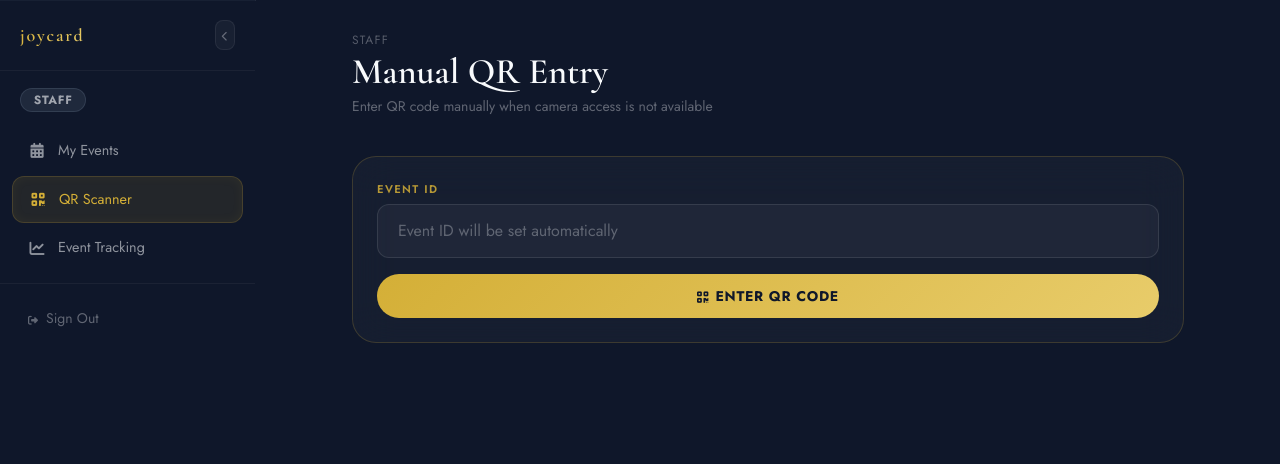
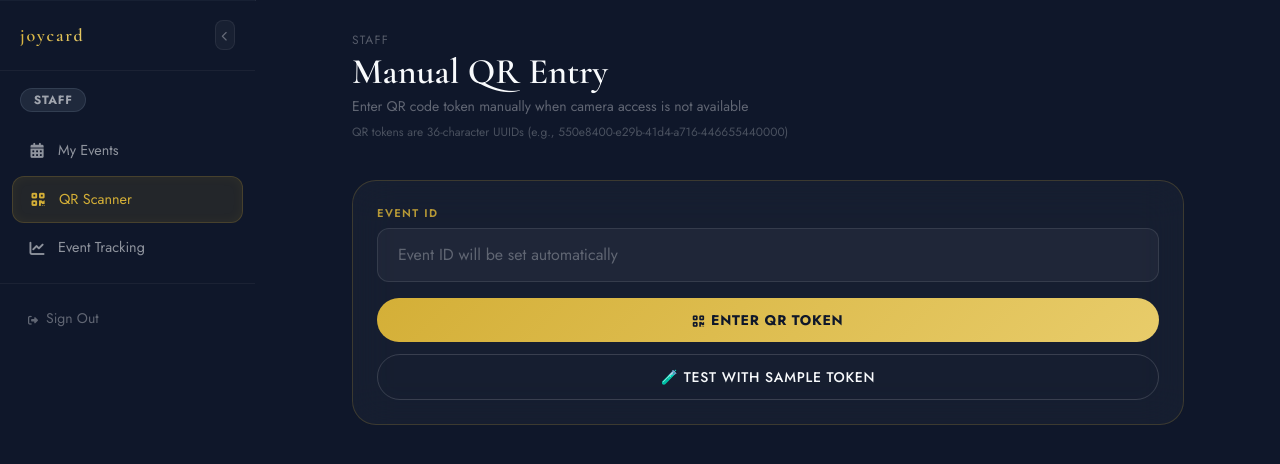
Before and after one commit to salmeen-stack/newjoycard, a Next.js app: page /staff/scan-manual in a window 1280 px wide. Shown: the top 464 px of the page. Built offline with nearby package versions, Linux system fonts and the light colour scheme; no server answers.

Commit message:
manual entry fix

```diff
--- a/src/app/staff/scan-manual/page.tsx
+++ b/src/app/staff/scan-manual/page.tsx
@@ -89,7 +89,7 @@ function ManualScanContent() {
   const eventId = sp.get('event')
 
   async function handleManualScan() {
-    const qrCode = prompt('Enter QR code or guest ID:')
+    const qrCode = prompt('Enter QR code token (36-character UUID like: 550e8400-e29b-41d4-a716-446655440000):')
     if (!qrCode) return
 
     setScanning(true)
@@ -117,6 +117,53 @@ function ManualScanContent() {
         toast.error(data.error || 'Invalid QR code')
       }
     } catch (error) {
+      console.error('Manual scan error:', error)
+      setLastScan({
+        valid: false,
+        message: 'Failed to verify QR code'
+      })
+      toast.error('Failed to verify QR code')
+    } finally {
+      setScanning(false)
+    }
+  }
+
+  // Debug function to test with sample token
+  const testWithSample = () => {
+    const sampleToken = '550e8400-e29b-41d4-a716-446655440000'
+    if (confirm(`Test with sample token: ${sampleToken}?`)) {
+      handleManualScanWithToken(sampleToken)
+    }
+  }
+
+  const handleManualScanWithToken = async (qrCode: string) => {
+    setScanning(true)
+    try {
+      console.log('Testing with token:', qrCode)
+      const res = await fetch(`/api/invitations/${qrCode}/parse`, {
+        method: 'POST'
+      })
+      const data = await res.json()
+      console.log('Parse response:', data)
+
+      if (data.guest) {
+        setCapturedGuest(data.guest)
+        setShowConfirmModal(true)
+        setLastScan({
+          valid: true,
+          message: data.guest.scanned_at ? 'Guest already checked in' : 'Guest found - ready to check in',
+          guest: data.guest,
+          alreadyScanned: data.guest.scanned_at ? true : false
+        })
+      } else {
+        setLastScan({
+          valid: false,
+          message: data.error || 'Invalid QR code'
+        })
+        toast.error(data.error || 'Invalid QR code')
+      }
+    } catch (error) {
+      console.error('Manual scan error:', error)
       setLastScan({
         valid: false,
         message: 'Failed to verify QR code'
@@ -167,7 +214,8 @@ function ManualScanContent() {
       <motion.div initial={{opacity:0,y:-20}} animate={{opacity:1,y:0}} className="mb-6 sm:mb-10">
         <p className="text-cream/30 text-xs tracking-widest uppercase mb-1">Staff</p>
         <h1 className="font-display text-3xl sm:text-4xl font-semibold text-cream">Manual QR Entry</h1>
-        <p className="text-cream/35 text-sm mt-1">Enter QR code manually when camera access is not available</p>
+        <p className="text-cream/35 text-sm mt-1">Enter QR code token manually when camera access is not available</p>
+        <p className="text-cream/25 text-xs mt-2">QR tokens are 36-character UUIDs (e.g., 550e8400-e29b-41d4-a716-446655440000)</p>
       </motion.div>
 
       <div className="glass-gold p-4 sm:p-6 mb-5 sm:mb-6">
@@ -184,9 +232,18 @@ function ManualScanContent() {
         <button
           onClick={handleManualScan}
           disabled={scanning}
-          className="btn-gold w-full"
+          className="btn-gold w-full mb-3"
         >
-          {scanning ? 'Scanning...' : <><i className="fa-solid fa-qrcode mr-2"/>Enter QR Code</>}
+          {scanning ? 'Scanning...' : <><i className="fa-solid fa-qrcode mr-2"/>Enter QR Token</>}
+        </button>
+
+        {/* Debug Test Button */}
+        <button
+          onClick={testWithSample}
+          disabled={scanning}
+          className="btn-ghost w-full text-sm"
+        >
+          🧪 Test with Sample Token
         </button>
       </div>
 
```
